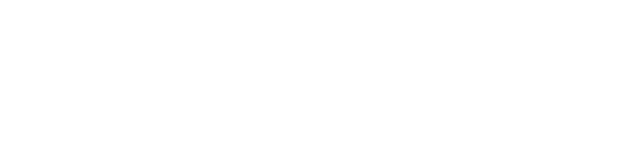
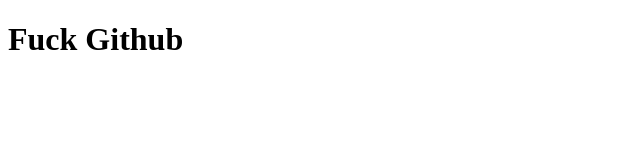
Before and after one commit to valentinoarod/practice-generator, a plain HTML site: page index.html in a window 1280 px wide. Shown: the whole page, without its empty margins (0-640 px from the left). Drawn offline with Linux system fonts and the light colour scheme.

Commit message:
this is a new change

```diff
--- a/index.html
+++ b/index.html
@@ -5,5 +5,7 @@
 </head>
 <body>
 
+	<h1>Fuck Github</h1>
+
 </body>
 </html>
```
